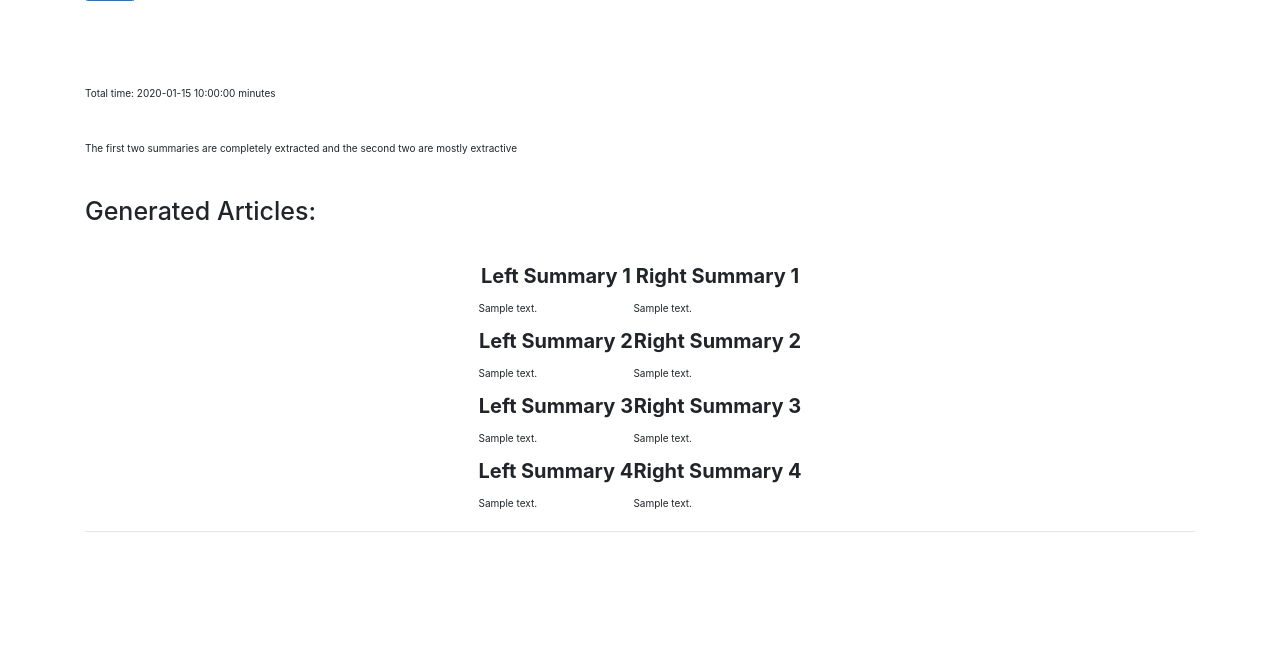
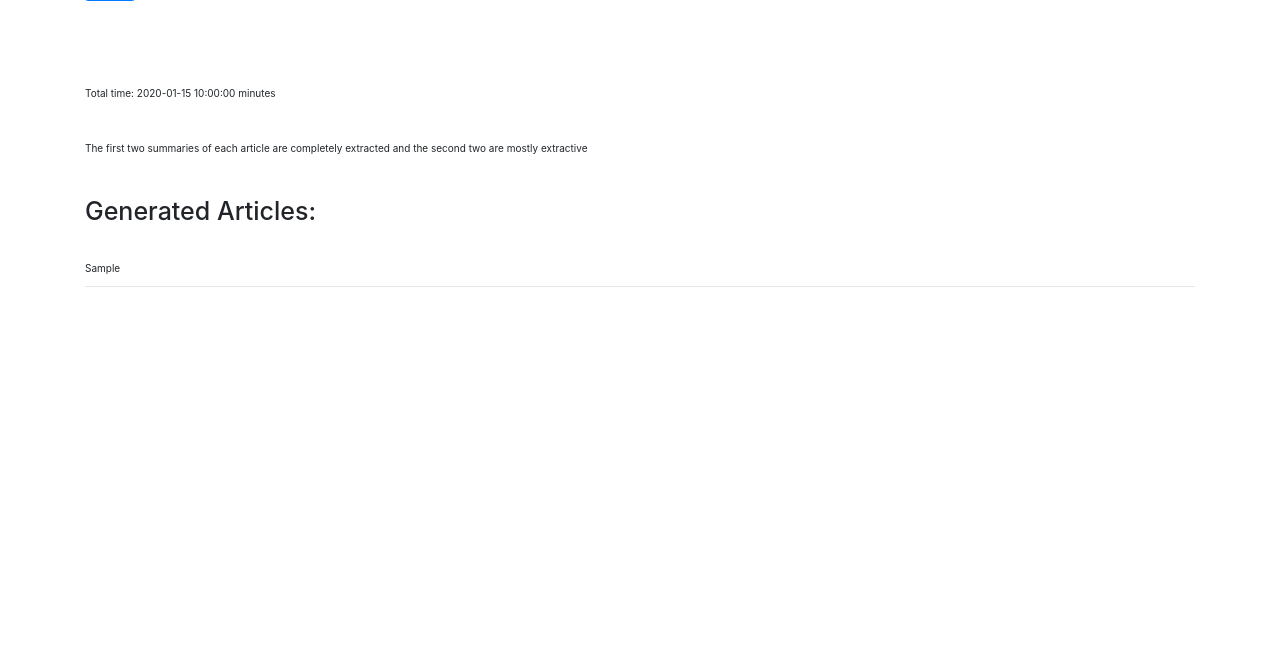
Before and after one commit to jweissenberger/newsletter, a Flask app: template flask-app/outpost/templates/multi_analyze.html in a window 1280 px wide. Shown: the part 515-1162 px from the top of the page. After the commit the page ends 802 px from the top, so only its background shows below. Run offline with Flask 2, Linux system fonts and the light colour scheme; the template is opened without the code that fills it: most values are stand-ins (such as "Sample title", 1, 10 or a date in 2020); some libraries are stand-ins or nearby versions.

Commit message:
better organize UI

```diff
--- a/flask-app/outpost/app.py
+++ b/flask-app/outpost/app.py
@@ -1,8 +1,6 @@
 from flask import Flask, request, render_template
 from flask_bootstrap import Bootstrap
 import time
-import math
-import random
 
 from hf_summarizer import chunk_summarize_t5, pegasus_summarization, chunk_bart
 from common import sentence_tokenizer, plagiarism_checker, clean_text
@@ -147,7 +145,7 @@ def t5_result():
 
 
 @app.route('/generated_articles', methods=['GET', 'POST'])
-def multi_analyze():
+def output_article_generation():
     header = generate_header(generate='class="active"')
     if request.method == 'POST':
 
@@ -170,14 +168,13 @@ def multi_analyze():
                     except:
                         source = source_from_url(orig_text[f'{s}_link{i+1}'])
                         article = {'source': source, 'article': "Unable to pull article from this source"}
+                        print("Failed to pull article from", source)
 
                     print(f'Pulled from: {article["source"]}')
                     if s == 'l':
                         left_articles.append(article)
                     else:
                         right_articles.append(article)
-
-        assert len(left_articles) >= 1 and len(right_articles) >= 1, "Must have a least one article from each side"
 
         overall_text = ''
         for i in range(len(left_articles)):
@@ -188,67 +185,79 @@ def multi_analyze():
 
         num_sentences = int(request.form['num_sentences'])
 
-        print('TF IDF Summaries')
-        print("Right Summaries")
-        right_summary1 = ''
-        for i in right_articles:
-            right_summary1 += i['source'] + ': ' + run_tf_idf_summarization(i['article'], num_sentences) + '<br><br>'
-        print("Left Summaries")
-        left_summary1 = ''
-        for i in left_articles:
-            left_summary1 += i['source'] + ': ' + run_tf_idf_summarization(i['article'], num_sentences) + '<br><br>'
+        right_summaries = article_generator(articles=right_articles, num_sentences=num_sentences, article_type='Right')
+        left_summaries = article_generator(articles=left_articles, num_sentences=num_sentences, article_type='Left')
 
-        print('Word Frequency Summaries')
-        print("Right Summaries")
-        right_summary2 = ''
-        for i in right_articles:
-            right_summary2 += i['source'] + ': ' + run_word_frequency_summarization(i['article'], num_sentences) + '<br><br>'
-        print("Left Summaries")
-        left_summary2 = ''
-        for i in left_articles:
-            left_summary2 += i['source'] + ': ' + run_word_frequency_summarization(i['article'], num_sentences) + '<br><br>'
+        right_and_left_html = '<table style="margin-left:auto;margin-right:auto;">'
 
-        print('Bart Summaries')
-        print("Right Summaries")
-        right_summary3 = ''
-        for i in right_articles:
-            print(i['source'])
-            sum = chunk_bart(i['article'])
-            right_summary3 += i['source'] + ': ' + plagiarism_checker(new_text=sum, orig_text=i['article']) + '<br><br>'
-        print("Left Summaries")
-        left_summary3 = ''
-        for i in left_articles:
-            print(i['source'])
-            sum = chunk_bart(i['article'])
-            left_summary3 += i['source'] + ': ' + plagiarism_checker(new_text=sum, orig_text=i['article']) + '<br><br>'
+        max_articles = max(len(right_summaries.keys()), len(left_summaries.keys()))
+        for i in range(max_articles):
 
-        print('Pegasus Summaries')
-        print("Right Summaries")
-        right_summary4 = ''
-        for i in right_articles:
-            print(i['source'])
-            sum = pegasus_summarization(text=i['article'], model_name='google/pegasus-cnn_dailymail')
-            right_summary4 += i['source'] + ': ' + plagiarism_checker(new_text=sum, orig_text=i['article']) + '<br><br>'
-        print("Left Summaries")
-        left_summary4 = ''
-        for i in left_articles:
-            print(i['source'])
-            sum = pegasus_summarization(text=i['article'], model_name='google/pegasus-cnn_dailymail')
-            left_summary4 += i['source'] + ': ' + plagiarism_checker(new_text=sum, orig_text=i['article']) + '<br><br>'
+            right_and_left_html += f'<tr><th style="text-align:center"><p style="font-size:20px">Left Article {i+1}</p></th>' \
+                f'<th style="text-align:center"><p style="font-size:20px">Right Article {i+1}</p></th></tr>'
+
+            right_and_left_html += '<tr><td><p>'
+
+            if left_summaries.get(f'summary_{i}'):
+                right_and_left_html += left_summaries[f'summary_{i}']
+            else:
+                right_and_left_html += ' '
+
+            right_and_left_html += '</p></td><td><p>'
+
+            if right_summaries.get(f'summary_{i}'):
+                right_and_left_html += right_summaries[f'summary_{i}']
+            else:
+                right_and_left_html += ' '
+
+            right_and_left_html += '</p></td></tr>'
+
+        right_and_left_html += '</table>'
 
         b = time.time()
 
         total_time = (b-a)/60
 
-    return render_template('multi_analyze.html', header=header, left_summary1=left_summary1,
-                           left_summary2=left_summary2, left_summary3=left_summary3, left_summary4=left_summary4,
-                           right_summary1=right_summary1, right_summary2=right_summary2, right_summary3=right_summary3,
-                           right_summary4=right_summary4, total_time=total_time
+    return render_template('multi_analyze.html', header=header, total_time=total_time,
+                           right_and_left_html=right_and_left_html
                            )
 
 
+def article_generator(articles, num_sentences=7, article_type='Central'):
+    """
+
+    :param articles: list of dicts containing the articles
+    :param num_sentences: number of the sentences for the statistical summarizers
+    :param article_type: string:  Left, Right or Central
+    :return: Dictionary containing strings of each of the 4 summaries for each article in the list of articles
+    """
+
+    print(f"{article_type} Summaries")
+    summaries = {}
+    for index, value in enumerate(articles):
+
+        if value['article'] == "Unable to pull article from this source":
+            summaries[f'summary_{index}'] = "Failed to pull article :( "
+            continue
+
+        print(value['source'], 'TF IDF')
+        summaries[f'summary_{index}'] = f"<b>{value['source']}</b>:<br><br>{run_tf_idf_summarization(value['article'], num_sentences)}<br><br>"
+
+        print(value['source'], 'Word Frequency')
+        summaries[f'summary_{index}'] += run_word_frequency_summarization(value['article'], num_sentences) + '<br><br>'
+
+        print(value['source'], 'Bart Summary')
+        sum = chunk_bart(value['article'])
+        summaries[f'summary_{index}'] += plagiarism_checker(new_text=sum, orig_text=value['article']) + '<br><br>'
+
+        print(value['source'], 'Pegasus Summary')
+        sum = pegasus_summarization(text=value['article'], model_name='google/pegasus-cnn_dailymail')
+        summaries[f'summary_{index}'] += plagiarism_checker(new_text=sum, orig_text=value['article']) + '<br><br>'
+
+    return summaries
+
 @app.route('/')
-def multi_article():
+def article_generation():
     header = generate_header(generate='class="active"')
     return render_template('multi_article.html', header=header)
 
--- a/flask-app/outpost/scraping.py
+++ b/flask-app/outpost/scraping.py
@@ -63,6 +63,8 @@ def source_from_url(link):
             source = link.split('.com')[0]
         else:
             source = link.split('.')[0]
+    source = source.replace('https://', '')
+    source = source.replace('http://', '')
     return source
 
 
@@ -77,8 +79,6 @@ def return_single_article(link, output_type='string'):
     output = {}
 
     source = source_from_url(link=link)
-    source = source.replace('https://', '')
-    source = source.replace('http://', '')
     source_names = {'foxnews': 'Fox News',
                     'brietbart': 'Brietbart',
                     'wsj': 'Wall Street Journal',
--- a/flask-app/outpost/templates/multi_analyze.html
+++ b/flask-app/outpost/templates/multi_analyze.html
@@ -67,70 +67,13 @@
     <br><br>
     <p>Total time: {{total_time}} minutes</p>
     <br><br>
-    <p>The first two summaries are completely extracted and the second two are mostly extractive</p>
+    <p>The first two summaries of each article are completely extracted and the second two are mostly extractive</p>
     <br><br>
     <h1>Generated Articles:</h1>
     <br><br>
 
+    {{right_and_left_html | safe}}
 
-    <table style="margin-left:auto;margin-right:auto;">
-        <tr>
-            <th style="text-align:center"><p style="font-size:20px">Left Summary 1</p></th>
-            <th style="text-align:center"><p style="font-size:20px">Right Summary 1</p></th>
-        </tr>
-
-        <tr>
-            <td>
-                <p>{{left_summary1 | safe}}</p>
-            </td>
-            <td>
-                <p>{{right_summary1 | safe}}</p>
-            </td>
-        </tr>
-
-        <tr>
-            <th style="text-align:center"><p style="font-size:20px">Left Summary 2</p></th>
-            <th style="text-align:center"><p style="font-size:20px">Right Summary 2</p></th>
-        </tr>
-
-        <tr>
-            <td>
-                <p>{{left_summary2 | safe}}</p>
-            </td>
-            <td>
-                <p>{{right_summary2 | safe}}</p>
-            </td>
-        </tr>
-
-        <tr>
-            <th style="text-align:center"><p style="font-size:20px">Left Summary 3</p></th>
-            <th style="text-align:center"><p style="font-size:20px">Right Summary 3</p></th>
-        </tr>
-
-        <tr>
-            <td>
-                <p>{{left_summary3 | safe}}</p>
-            </td>
-            <td>
-                <p>{{right_summary3 | safe}}</p>
-            </td>
-        </tr>
-
-        <tr>
-            <th style="text-align:center"><p style="font-size:20px">Left Summary 4</p></th>
-            <th style="text-align:center"><p style="font-size:20px">Right Summary 4</p></th>
-        </tr>
-
-        <tr>
-            <td>
-                <p>{{left_summary4 | safe}}</p>
-            </td>
-            <td>
-                <p>{{right_summary4 | safe}}</p>
-            </td>
-        </tr>
-
-    </table>
     <hr>
 
     <br><br>
```
